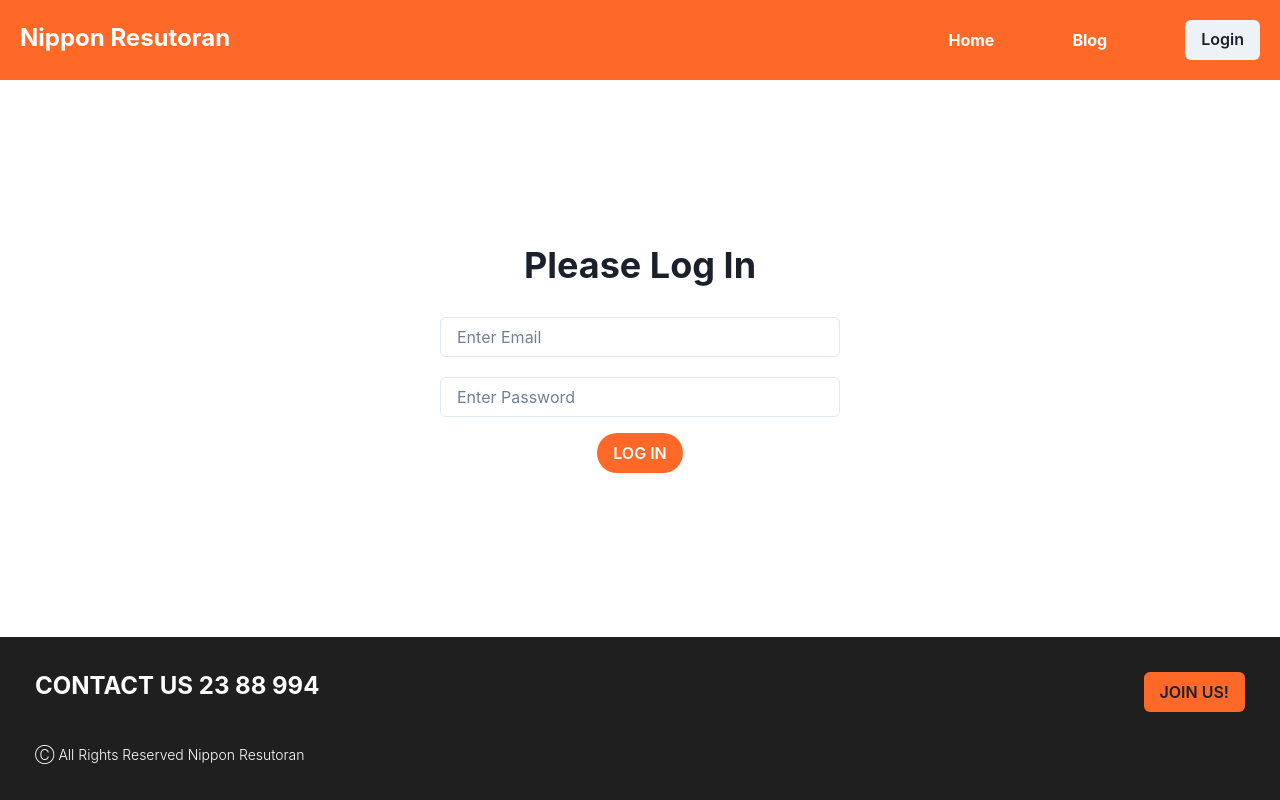
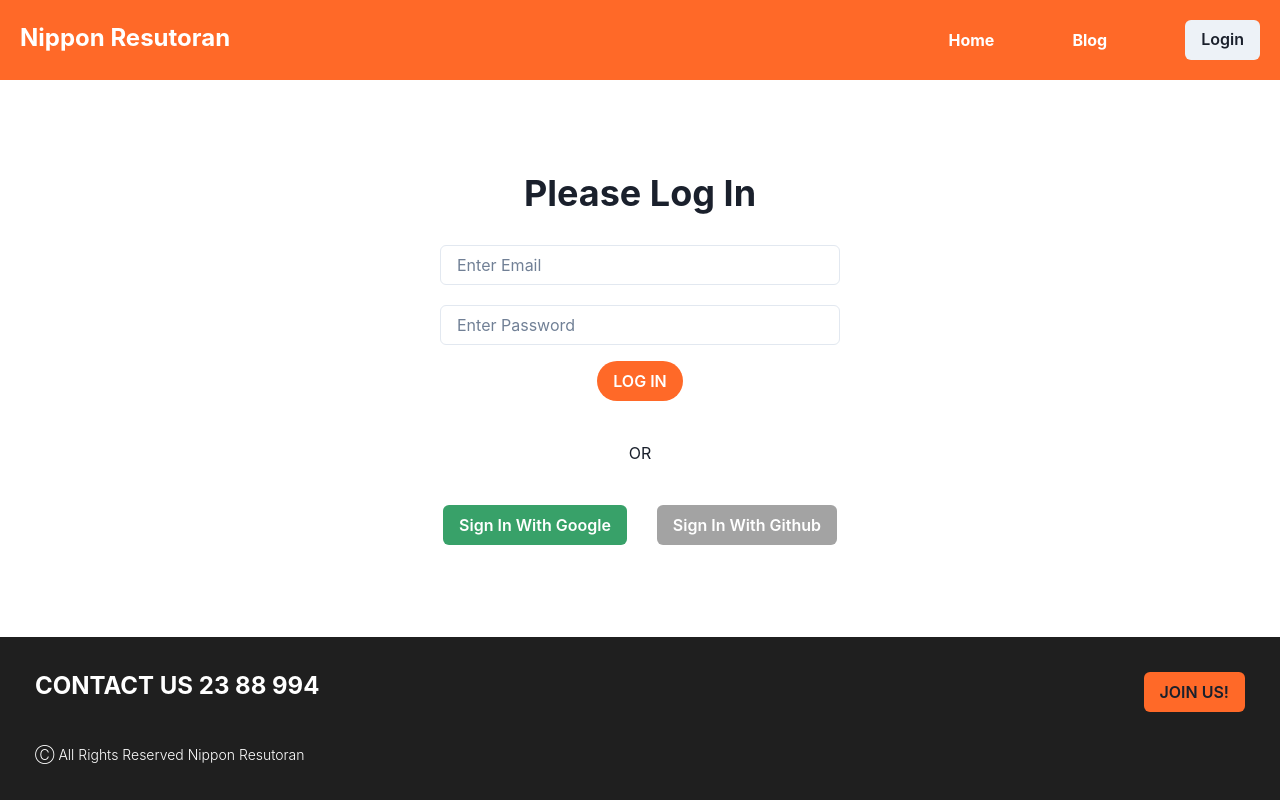
Before and after one commit to designwithashik/nippon-resutoran, a React (Vite) app: page /login in a window 1280 px wide. Built offline with nearby package versions, Linux system fonts and the light colour scheme; no server answers.

Commit message:
Github Log In Added

```diff
--- a/src/components/Authentication/Login.jsx
+++ b/src/components/Authentication/Login.jsx
@@ -1,23 +1,31 @@
 import React, { useContext } from 'react';
 import { AuthContext } from '../../providers/AuthProvider';
-import { Button, Flex, FormControl, Heading, Input } from '@chakra-ui/react';
+import { Button, Flex, FormControl, Heading, Input, Text } from '@chakra-ui/react';
 
 const Login = () => {
-    const { googleLogIn, logOut } = useContext(AuthContext);
+    const { googleLogIn,githubLogIn, logOut } = useContext(AuthContext);
     const handleGoogleLogIn = () => {
         googleLogIn()
             .then(result => console.log(result.user))
         .catch(error=>console.log(error))
     }
+    const handleGithubLogIn = () => {
+        githubLogIn()
+            .then(result => console.log(result.user))
+        .catch(error=>console.log(error))
+    }
     return (
-        <Flex  h='calc(100vh - 242.8px)' gap='2px' alignItems='center' justifyContent='center'>
+        <Flex flexDirection='column' gap='40px'  h='calc(100vh - 242.8px)' alignItems='center' justifyContent='center'>
             <FormControl  w={{ base: '210px', md: '400px' }}>
                 <Heading mb='30px' textAlign='center'>Please Log In</Heading>
                 <Input mb='20px' placeholder='Enter Email' name='email' required></Input>
                 <Input placeholder='Enter Password' name='password' required></Input>
                 <Flex justifyContent='center'><Button mt='16px' color='white' borderRadius='3xl' bgColor='rgba(255, 105, 40, 1)'>LOG IN</Button></Flex>
             </FormControl>
+            <Text>OR</Text>
 
+            <Flex gap='30px'><Button onClick={handleGoogleLogIn} colorScheme='green'>Sign In With Google</Button>
+            <Button onClick={handleGithubLogIn} colorScheme='blackAlpha'>Sign In With Github</Button></Flex>
 
 
         </Flex>
--- a/src/providers/AuthProvider.jsx
+++ b/src/providers/AuthProvider.jsx
@@ -1,5 +1,5 @@
 import React, { createContext, useEffect, useState } from 'react';
-import {GoogleAuthProvider, getAuth, onAuthStateChanged, signInWithPopup, signOut} from 'firebase/auth'
+import {GithubAuthProvider, GoogleAuthProvider, getAuth, onAuthStateChanged, signInWithPopup, signOut} from 'firebase/auth'
 import { app } from '../firebase/firebase.config';
 
 
@@ -8,6 +8,7 @@ export const AuthContext = createContext();
 const AuthProvider = ({ children }) => {
     const auth = getAuth(app)
     const googleProvider = new GoogleAuthProvider();
+    const githubProvider = new GithubAuthProvider();
     const [user, setUser] = useState(null);
     const [loading, setLoading] = useState(true);
     const [chefs, setChefs] = useState([]);
@@ -15,6 +16,9 @@ const AuthProvider = ({ children }) => {
 
     const googleLogIn = () => {
         return signInWithPopup(auth, googleProvider)
+    }
+    const githubLogIn = () => {
+        return signInWithPopup(auth, githubProvider)
     }
 
     const logOut = () => {
@@ -49,7 +53,8 @@ const AuthProvider = ({ children }) => {
         loading,
         chefs,
         googleLogIn,
-        logOut
+        logOut,
+        githubLogIn
     }
     return (
         <AuthContext.Provider value={authInfo}>
```
